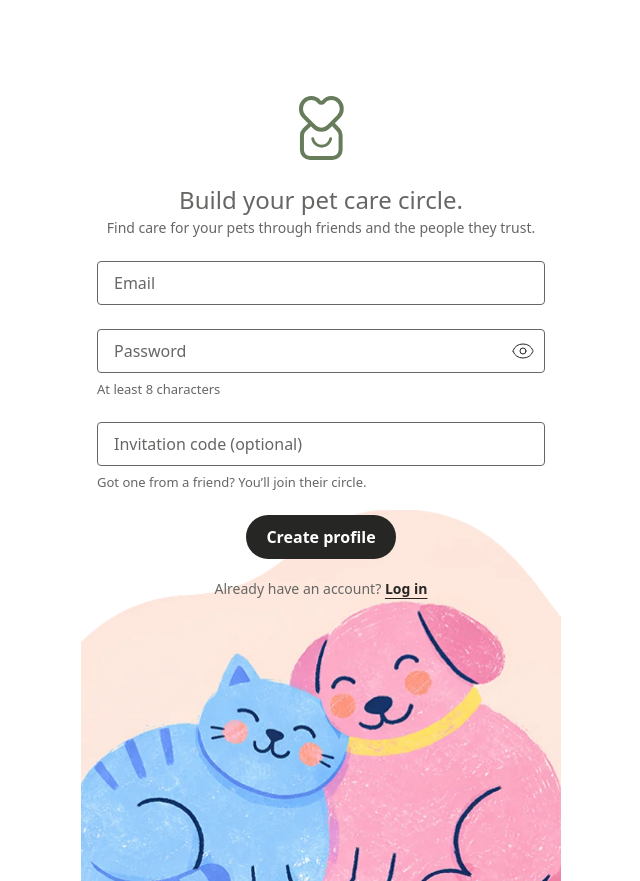
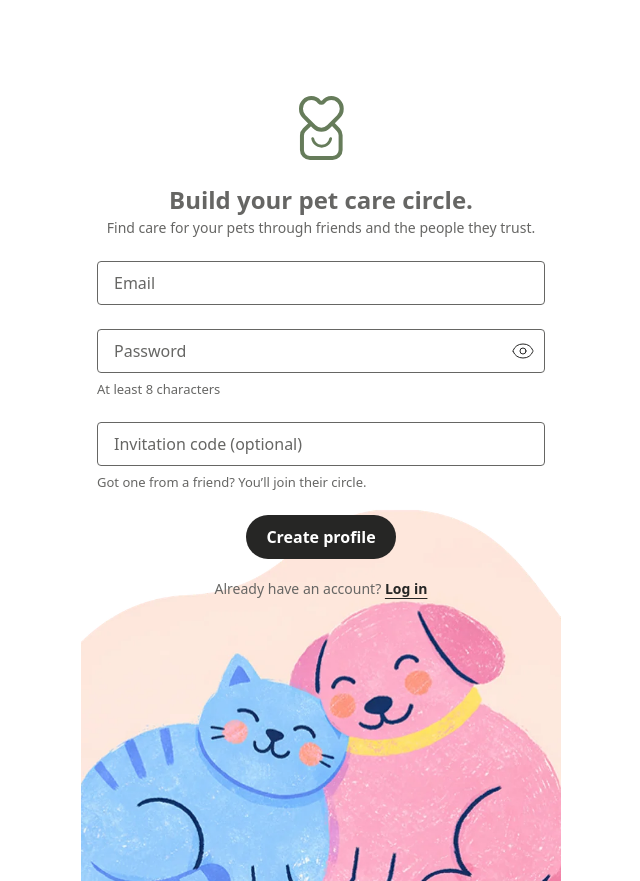
Before and after one commit to sarasi-design/Homami, a React (Vite) app: page / in a window 1280 px wide. Shown: the whole page, without its empty margins (319-959 px from the left). Built offline with nearby package versions, Linux system fonts and the light colour scheme; no server answers.

Commit message:
Sign up: the first line is a little bolder (Title large bold)
Co-Authored-By: Claude Opus 5.5 <noreply@anthropic.com>

```diff
--- a/src/screens/WelcomeLayout.tsx
+++ b/src/screens/WelcomeLayout.tsx
@@ -6,7 +6,7 @@ import welcomeCatDog from '../assets/welcome-cat-dog.webp'
 /**
  * The frame shared by Sign up and Log in (Figma 85:10546):
  * logo, a big title, one line underneath, the form, and the cat and dog at the bottom.
- * Sign up has no big title (Sara, Nov 13): its line is bigger (Title large, 24px) and is the page's
+ * Sign up has no big title (Sara, Nov 13): its line is bigger (Title large bold, 24px) and is the page's
  * heading, with a smaller `note` under it.
  */
 export function WelcomeLayout({ title, subtitle, note, children }: { title?: string; subtitle: string; note?: string; children: ReactNode }) {
@@ -25,7 +25,7 @@ export function WelcomeLayout({ title, subtitle, note, children }: { title?: str
         <div className="flex flex-col items-center gap-xl text-center">
           {title && <h1 className="text-[28px] leading-[1.2] font-medium text-dark-sage">{title}</h1>}
           <div className="flex flex-col gap-xs">
-            {title ? <p className="text-body text-medium-grey">{subtitle}</p> : <h1 className="text-title-large text-medium-grey">{subtitle}</h1>}
+            {title ? <p className="text-body text-medium-grey">{subtitle}</p> : <h1 className="text-title-large-bold text-medium-grey">{subtitle}</h1>}
             {note && <p className="text-label text-medium-grey">{note}</p>}
           </div>
         </div>
```
